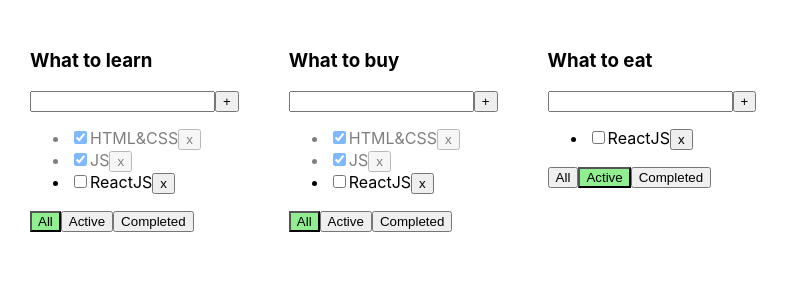
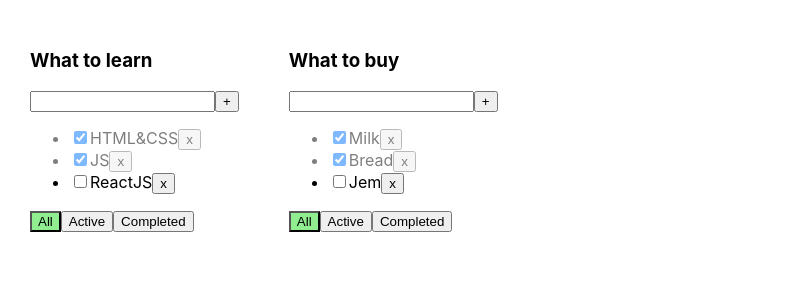
Before and after one commit to hazinega100/todolist, a React (Vite) app: page / in a window 1280 px wide. Shown: the top 300 px of the page, without its empty margins (0-789 px from the left). Built offline with nearby package versions, Linux system fonts and the light colour scheme.

Commit message:
refactor code

```diff
--- a/src/App.tsx
+++ b/src/App.tsx
@@ -1,6 +1,6 @@
 import './App.css'
 import {TodolistItem} from "./components/TodolistItem.tsx";
-import {TaskType} from "./components/Task.tsx";
+import {TasksType, TaskType} from "./components/Task.tsx";
 import {useState} from "react";
 import {v1} from "uuid";
 
@@ -13,48 +13,53 @@ export interface Todolist {
 }
 
 export const App = () => {
-	const [tasks, setTasks] = useState<TaskType[]>([
-		{id: v1(), title: 'HTML&CSS', isDone: true},
-		{id: v1(), title: 'JS', isDone: true},
-		{id: v1(), title: 'ReactJS', isDone: false},
+
+	const todolistId1 = v1();
+	const todolistId2 = v1();
+	const [tasks, setTasks] = useState<TasksType>({
+		[todolistId1]: [
+			{id: v1(), title: 'HTML&CSS', isDone: true},
+			{id: v1(), title: 'JS', isDone: true},
+			{id: v1(), title: 'ReactJS', isDone: false},
+		],
+		[todolistId2]: [
+			{id: v1(), title: 'Milk', isDone: true},
+			{id: v1(), title: 'Bread', isDone: true},
+			{id: v1(), title: 'Jem', isDone: false},
+		]
+	})
+
+	const [todolists, setTodolists] = useState<Todolist[]>([
+		{id: todolistId1, title: 'What to learn', filter: 'All'},
+		{id: todolistId2, title: 'What to buy', filter: 'All'},
 	])
 
-	const [todolists, setTodolists] = useState<Todolist[]>([
-		{id: v1(), title: 'What to learn', filter: 'All'},
-		{id: v1(), title: 'What to buy', filter: 'All'},
-		{id: v1(), title: 'What to eat', filter: 'Active'},
-	])
-
-	const deleteTask = (taskId: string) => {
-		setTasks(tasks.filter((task: TaskType) => task.id !== taskId));
+	const deleteTask = (todoId: string, taskId: string) => {
+		setTasks({...tasks, [todoId]: tasks[todoId].filter(task => task.id !== taskId)});
 	}
 
 	const changeFilter = (todoId: string, filter: FilterType) => {
 		setTodolists(todolists.map((todolist) => todolist.id === todoId ? {...todolist, filter} : todolist));
 	}
 
-	const createTask = (value: string) => {
+	const createTask = (todoId: string, value: string) => {
 		const newTask = {id: v1(), title: value, isDone: false}
-		setTasks([...tasks, newTask]);
+		setTasks({...tasks, [todoId]: [...tasks[todoId], newTask]});
 	}
 
-	const changeTaskStatus = (taskId: string, checked: boolean) => {
-		setTasks(tasks.map(task => task.id === taskId ? {...task, isDone: checked} : task));
-		// const findTask = tasks.find((task: TaskType) => task.id === id);
-		// if (findTask) {
-		// 	findTask.isDone = checked;
-		// 	setTasks([...tasks]);
-		// }
+	const changeTaskStatus = (todoId: string, taskId: string, checked: boolean) => {
+		setTasks({...tasks, [todoId]: tasks[todoId].map((task: TaskType) => task.id === taskId ? {...task, isDone: checked} : task)});
 	}
 	return (
 		<div className="app">
 			{todolists.map((todolist: Todolist) => {
-				let filteredTasks: TaskType[] = tasks
+				const todolistTasks = tasks[todolist.id]
+				let filteredTasks = todolistTasks
 				if (todolist.filter === "Active") {
-					filteredTasks = tasks.filter((task: TaskType) => !task.isDone)
+					filteredTasks = todolistTasks.filter((task: TaskType) => !task.isDone)
 				}
 				if (todolist.filter === "Completed") {
-					filteredTasks = tasks.filter((task: TaskType) => task.isDone)
+					filteredTasks = todolistTasks.filter((task: TaskType) => task.isDone)
 				}
 				return <TodolistItem key={todolist.id}
 									 todolist={todolist}
--- a/src/components/Task.tsx
+++ b/src/components/Task.tsx
@@ -1,24 +1,27 @@
 import {Button} from "./Button.tsx";
 import {ChangeEvent} from "react";
 
+export interface TasksType {
+	[todolistId: string]: TaskType[]
+}
 export interface TaskType {
 	id: string
 	title: string
 	isDone: boolean
-	callback?: (taskId: string) => void
-	changeTaskStatus?: (taskId: string, value: boolean) => void
+	deleteTask?: (taskId: string) => void
+	changeTaskStatus?: (checked: boolean) => void
 }
 
-export const Task = ({id, title, isDone, callback, changeTaskStatus}: TaskType) => {
+export const Task = ({id, title, isDone, deleteTask, changeTaskStatus}: TaskType) => {
 	const onDeleteTask = () => {
-		if (callback) {
-			callback(id);
+		if (deleteTask) {
+			deleteTask(id);
 		}
 	}
 
 	const onChangeCheckbox = (e: ChangeEvent<HTMLInputElement>) => {
 		if (changeTaskStatus) {
-			changeTaskStatus(id, e.currentTarget.checked);
+			changeTaskStatus(e.currentTarget.checked);
 		}
 	}
 	return (
--- a/src/components/TodolistItem.tsx
+++ b/src/components/TodolistItem.tsx
@@ -6,10 +6,10 @@ import {ChangeEvent, KeyboardEvent, useState} from "react";
 interface TodoItemType {
 	todolist: Todolist
 	tasks: TaskType[]
-	deleteTask: (taskId: string) => void
+	deleteTask: (todoId: string, taskId: string) => void
 	changeFilter: (todoId: string, filters: FilterType) => void
-	createTask: (value: string) => void
-	changeTaskStatus: (taskId: string, checked: boolean) => void
+	createTask: (todoId: string, value: string) => void
+	changeTaskStatus: (todoId: string, taskId: string, checked: boolean) => void
 }
 
 export const TodolistItem = (
@@ -26,7 +26,7 @@ export const TodolistItem = (
 
 	const onCreateTask = () => {
 		if (inputValue.trim() !== "") {
-			createTask(inputValue.trim());
+			createTask(todolist.id, inputValue.trim());
 			setInputValue("");
 		} else {
 			setError('Title is required');
@@ -57,7 +57,7 @@ export const TodolistItem = (
 			</div>
 			{error && <div className='error-message'>{error}</div>}
 			{tasks.length === 0 ? (
-				<p>Tasks is not</p>
+				<p>No Tasks</p>
 			) : (
 				<ul>
 					{tasks.map(task => {
@@ -66,8 +66,8 @@ export const TodolistItem = (
 								  id={task.id}
 								  title={task.title}
 								  isDone={task.isDone}
-								  callback={() => deleteTask(task.id)}
-								  changeTaskStatus={changeTaskStatus}
+								  deleteTask={() => deleteTask(todolist.id, task.id)}
+								  changeTaskStatus={(checked: boolean) => changeTaskStatus(todolist.id, task.id, checked)}
 							/>
 						)
 					})}
```
